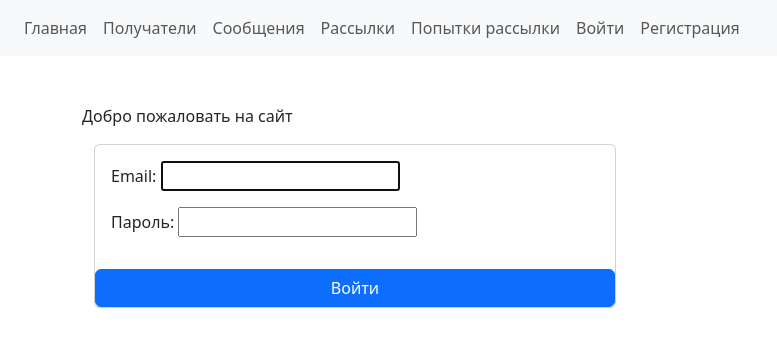
After one commit to YanaSozoniva/mailing_management_service, a Django app: page /users/login/ in a window 1280 px wide. The commit adds this page. Shown: the top 347 px of the page, without its empty margins (0-777 px from the left). Run offline with Django 5.2, Linux system fonts and the light colour scheme; some libraries are stand-ins or nearby versions.

Commit message:
создание шаблона для входа и выхода, контроллера, маршрута

```diff
--- a/config/settings.py
+++ b/config/settings.py
@@ -114,3 +114,7 @@ STATICFILES_DIRS = [BASE_DIR / "static"]
 DEFAULT_AUTO_FIELD = "django.db.models.BigAutoField"
 
 AUTH_USER_MODEL = 'users.User'
+
+LOGIN_REDIRECT_URL = "/"
+LOGOUT_REDIRECT_URL = "/"
+LOGIN_URL = "users:login"
--- a/config/urls.py
+++ b/config/urls.py
@@ -5,5 +5,5 @@ from django.urls import path, include
 urlpatterns = [
     path("admin/", admin.site.urls),
     path("", include("mailing.urls", namespace="mailing")),
-    path("users/", include("mailing.urls", namespace="users")),
+    path("users/", include("users.urls", namespace="users")),
 ]
--- a/mailing/templates/mailing/base.html
+++ b/mailing/templates/mailing/base.html
@@ -9,7 +9,9 @@
 </head>
 <body>
 {% include 'mailing/includes/top_menu.html' %}
+
     <div class="container mt-5">
+{% include 'mailing/includes/header.html' %}
         {% block content %}
         {% endblock %}
     </div>
--- /dev/null
+++ b/mailing/templates/mailing/includes/header.html
@@ -0,0 +1,7 @@
+<header>
+    {% if user.is_authenticated %}
+        <p>Добро пожаловать, {{ user.email }}</p>
+    {% else %}
+        <p>Добро пожаловать на сайт</p>
+    {% endif %}
+</header>
--- a/mailing/templates/mailing/includes/top_menu.html
+++ b/mailing/templates/mailing/includes/top_menu.html
@@ -20,7 +20,26 @@
                 <li class="nav-item">
                     <a class="nav-link" href="{% url 'mailing:attempt' %}">Попытки рассылки</a>
                 </li>
+                <li class="nav-item">
+                   {% if user.is_authenticated %}
+                    <form method="post" action="{% url 'users:logout' %}" style="display: inline">
+                            {% csrf_token %}
+                             <button type="submit" class="btn btn-link nav">Выйти</button>
+                    </form>
+                </li>
+                {% else %}
 
-            </ul>
+                <li class="nav-item">
+                    <a class="nav-link" href="{% url 'users:login' %}">Войти</a>
+                </li>
+                <li class="nav-item">
+                    <a class="nav-link" href="{% url 'users:register' %}">Регистрация</a>
+                </li>
+
+
+                {% endif %}
+
+
+                </ul>
         </div>
     </nav>
--- a/users/forms.py
+++ b/users/forms.py
@@ -5,9 +5,9 @@ from django import forms
 
 
 class UserRegisterForm(StyleFormMixin, UserCreationForm):
-    username = forms.CharField(max_length=50, required=True)
+    username = None
     usable_password = None
 
     class Meta:
         model = User
-        fields = ("email", 'username', 'first_name', 'last_name', "password1", "password2")
+        fields = ("email", 'first_name', 'last_name', "password1", "password2")
--- a/users/management/commands/createadmin.py
+++ b/users/management/commands/createadmin.py
@@ -8,6 +8,7 @@ class Command(BaseCommand):
         User = get_user_model()
         user = User.objects.create(
             email="admin@sky.pro",
+
         )
         user.set_password("123qwe456rty")
         user.is_active = True
--- a/users/models.py
+++ b/users/models.py
@@ -4,6 +4,7 @@ from django.contrib.auth.models import AbstractUser
 
 class User(AbstractUser):
     """Модель пользователь"""
+    username = None
     email = models.EmailField(unique=True, verbose_name='Email')
     token = models.CharField(max_length=100, verbose_name='Token', null=True, blank=True)
 
--- /dev/null
+++ b/users/templates/users/login.html
@@ -0,0 +1,24 @@
+{% extends 'mailing/base.html' %}
+{% block content %}
+
+<div class="container">
+  <div class="row">
+
+       <form class="row" method="post" enctype="multipart/form-data">
+           <div class="col-6">
+         <div class="card">
+            <div class="card-body">
+                 {% csrf_token %}
+                {{ form.as_p }}
+             </div>
+             <button type="submit" class="btn btn-primary">
+                Войти
+             </button>
+         </div>
+  </div>
+    </form>
+
+  </div>
+</div>
+
+{% endblock %}
--- a/users/urls.py
+++ b/users/urls.py
@@ -1,5 +1,7 @@
 from django.urls import path
 from users.apps import UsersConfig
+from users.views import UserCreateViews
+from django.contrib.auth.views import LoginView, LogoutView
 
 app_name = UsersConfig.name
 
```
